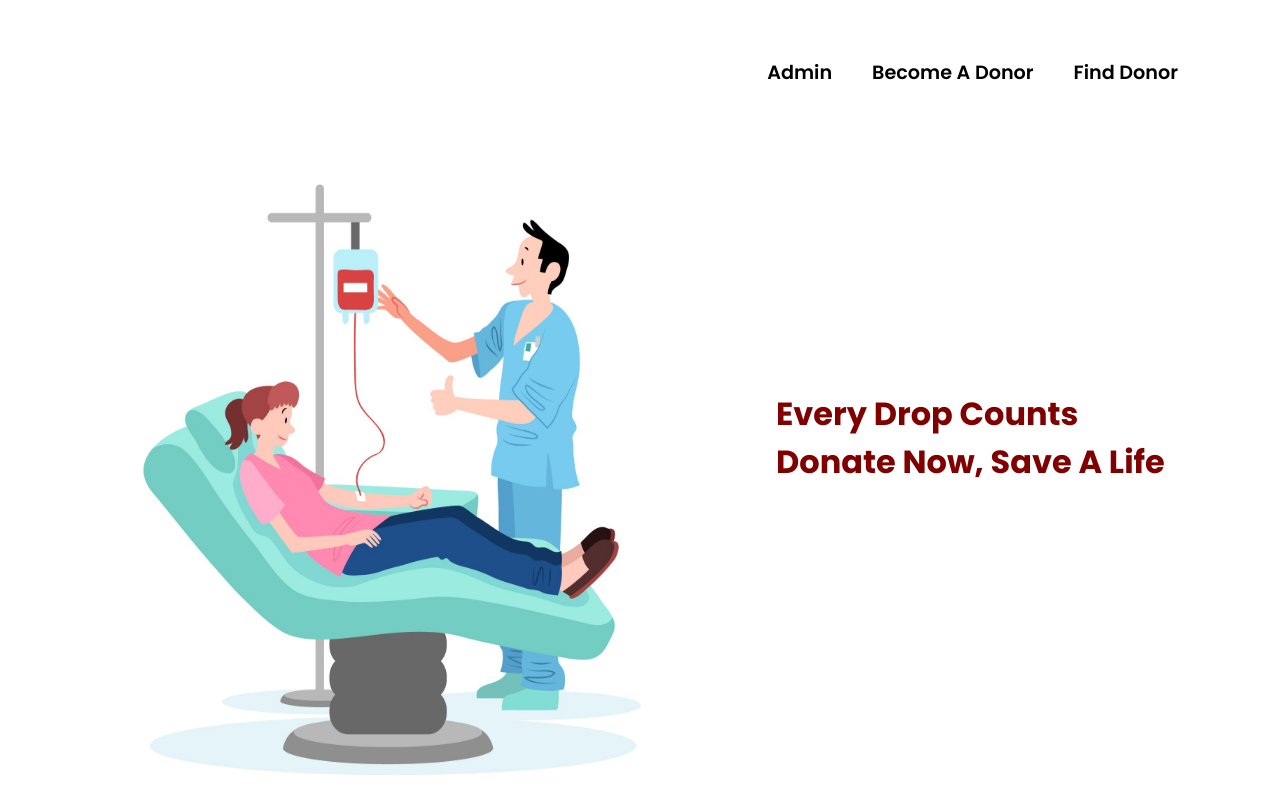
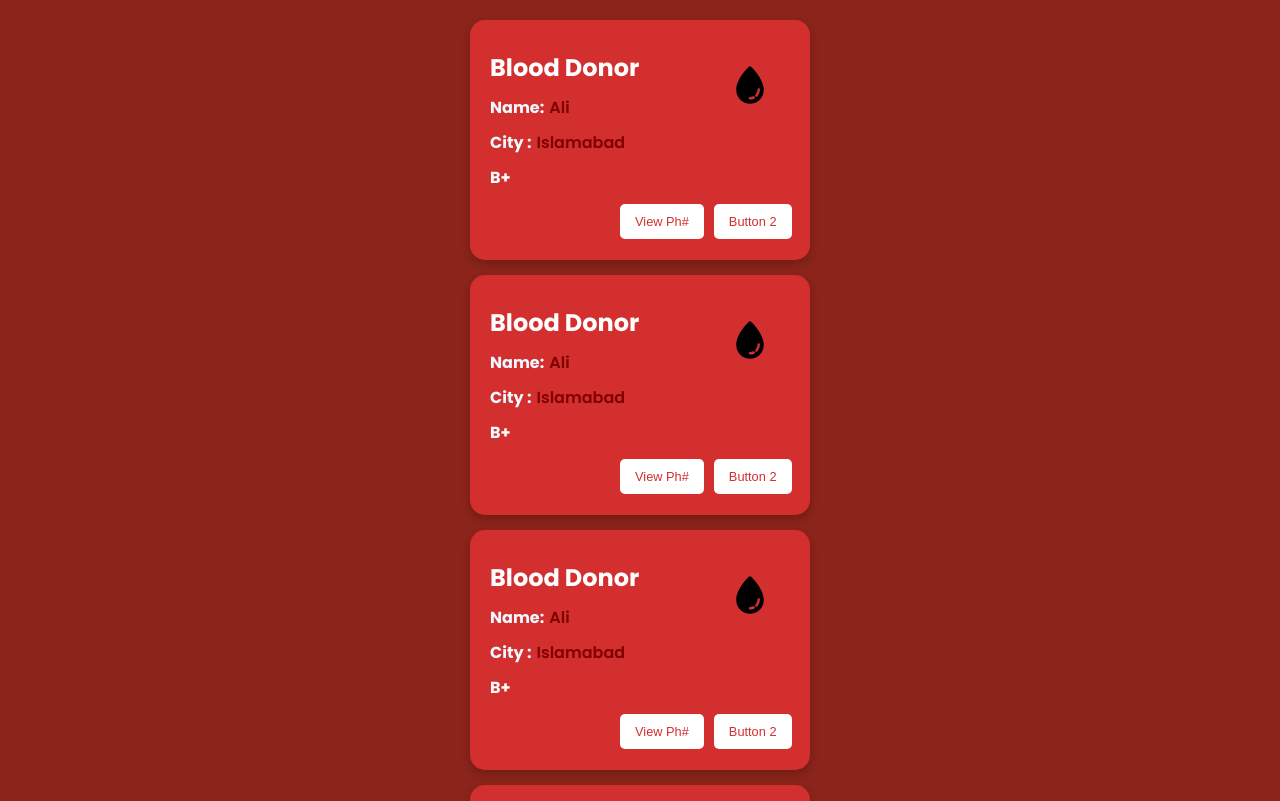
Before and after one commit to abasit834/blood-donation, a React (Create React App) app: page /CardDisplay in a window 1280 px wide. Before the commit this address led to /. Shown: the top 801 px of the page. Built offline with nearby package versions, Linux system fonts and the light colour scheme.

Commit message:
modified:   src/App.js 	modified:   src/Components/Card.css 	modified:   src/Components/bloodCard.jsx 	modified:   src/Components/bloodCardDisplay.jsx 	modified:   src/index.css

```diff
--- a/src/App.js
+++ b/src/App.js
@@ -24,7 +24,7 @@ function App() {
         <Route path="/admin/dashboard" element={<ProtectedRoute  Component={Dashboard}/>}/>
         <Route path="/admin/donors" element={<ProtectedRoute Component={ShowDonors}/>}/>
         <Route path="/admin/recipents" element={<ProtectedRoute Component={ShowRecipents}/>}/>
-        <Route path="/admin/CardDisplay" element={<CardDisplay/>} />
+        <Route path="/CardDisplay" element={<CardDisplay/>} />
         <Route path="/*" element={<Navigate to="/"/>} />
       </Routes>
     </Router>
--- a/src/Components/Card.css
+++ b/src/Components/Card.css
@@ -1,3 +1,22 @@
+.me-container{
+  overflow-y: auto;
+  position: absolute;
+  top:0;
+  left:0;
+  width:100vw;
+  /* height: 100vh; */
+  background-color: #8b241a;
+}
+.cards-container{
+  margin-top: 20px;
+  display: flex;
+  flex-wrap:wrap ;
+  flex-direction: column;
+  justify-content: center;
+  align-items: center;
+  gap:15px;
+}
+
 .card-container {
     width: 300px;
     height: 200px;
--- a/src/Components/bloodCard.jsx
+++ b/src/Components/bloodCard.jsx
@@ -9,14 +9,14 @@ function Card(props) {
           <div className="text-content">
             <h2 className="card-title">{props.title}</h2>
             <p className="card-details">
-              <span className="card-name-label" id="Name">{props.Name}: </span>
+              <span className="card-name-label" id="Name">Name: </span>
               <span className="card-name-value">{props.name}</span>
             </p>
             <p className="card-detail">
-              <span className="card-name-label" id="City">{props.City}: </span>
+              <span className="card-name-label" id="City">City : </span>
               <span className="card-name-value">{props.city}</span>
             </p>
-            <h3 className="card-subtitle">{props.Tools}</h3>
+            <h4 className="card-subtitle">{props.blood}</h4>
             <div className="button-container">
               <button className="card-button">View Ph#</button>
               <button className="card-button">Button 2</button>
--- a/src/Components/bloodCardDisplay.jsx
+++ b/src/Components/bloodCardDisplay.jsx
@@ -1,5 +1,4 @@
 import React from "react";
-
 import Card from "./bloodCard";
 import "./Card.css";
 import bloodimg from "../Assets/blood-drop (1).svg";
@@ -8,13 +7,36 @@ function CardDisplay() {
     const arr = [
         {
           src:bloodimg,
-          title: "Blood Donar",
-          Name: "Name",
+          title: "Blood Donor",
           name: "Ali",
-          City:"City",
           city:"Islamabad",
-          Tools: "B+",
-
+          blood: "B+",
+        },
+        {
+          src:bloodimg,
+          title: "Blood Donor",
+          name: "Ali",
+          city:"Islamabad",
+          blood: "B+",
+        },
+        {
+          src:bloodimg,
+          title: "Blood Donor",
+          name: "Ali",
+          city:"Islamabad",
+          blood: "B+",
+        }, {
+          src:bloodimg,
+          title: "Blood Donor",
+          name: "Ali",
+          city:"Islamabad",
+          blood: "B+",
+        }, {
+          src:bloodimg,
+          title: "Blood Donor",
+          name: "Ali",
+          city:"Islamabad",
+          blood: "B+",
         }
       ];
 
@@ -27,11 +49,9 @@ function CardDisplay() {
             key={index}
             src={item.src}
             title={item.title}
-            Name={item.Name}
             name={item.name}
-            City={item.City}
             city={item.city}
-            Tools={item.Tools}
+            blood={item.blood}
 
           />
         ))}
--- a/src/index.css
+++ b/src/index.css
@@ -1,5 +1,5 @@
 html{
-  overflow-y: hidden;
+  overflow-x: hidden;
 }
 
 body {
```
